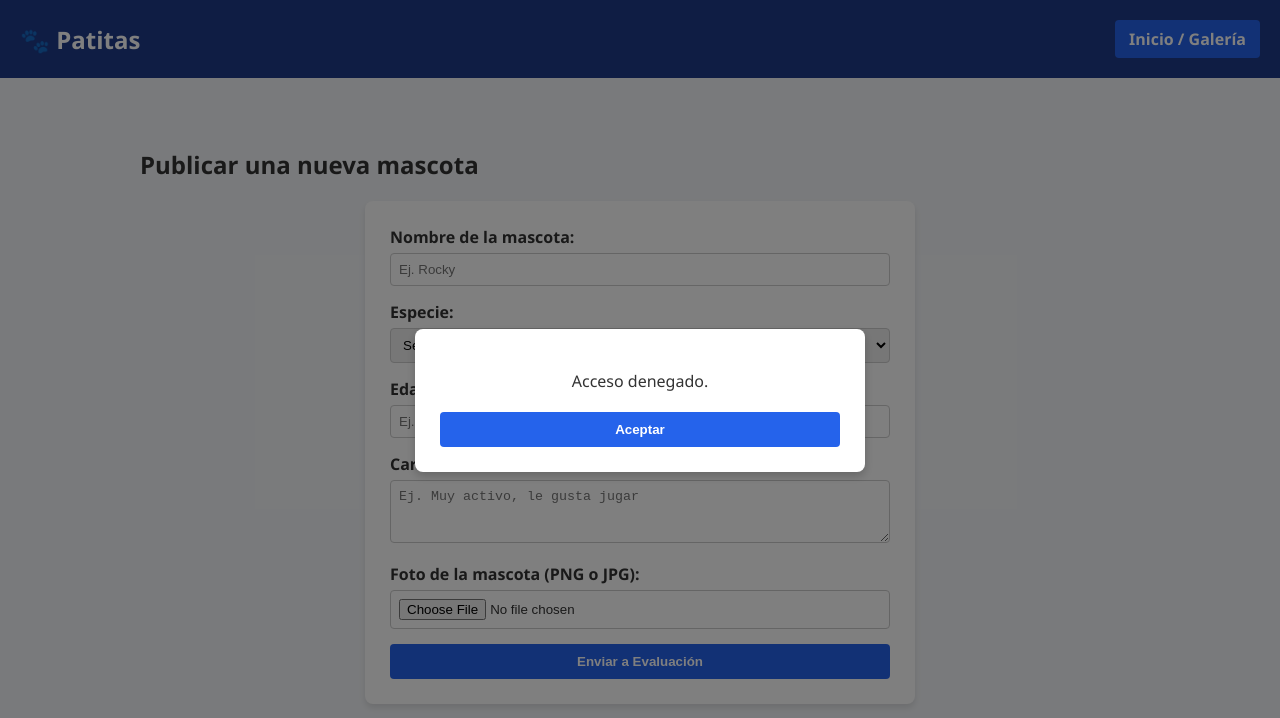
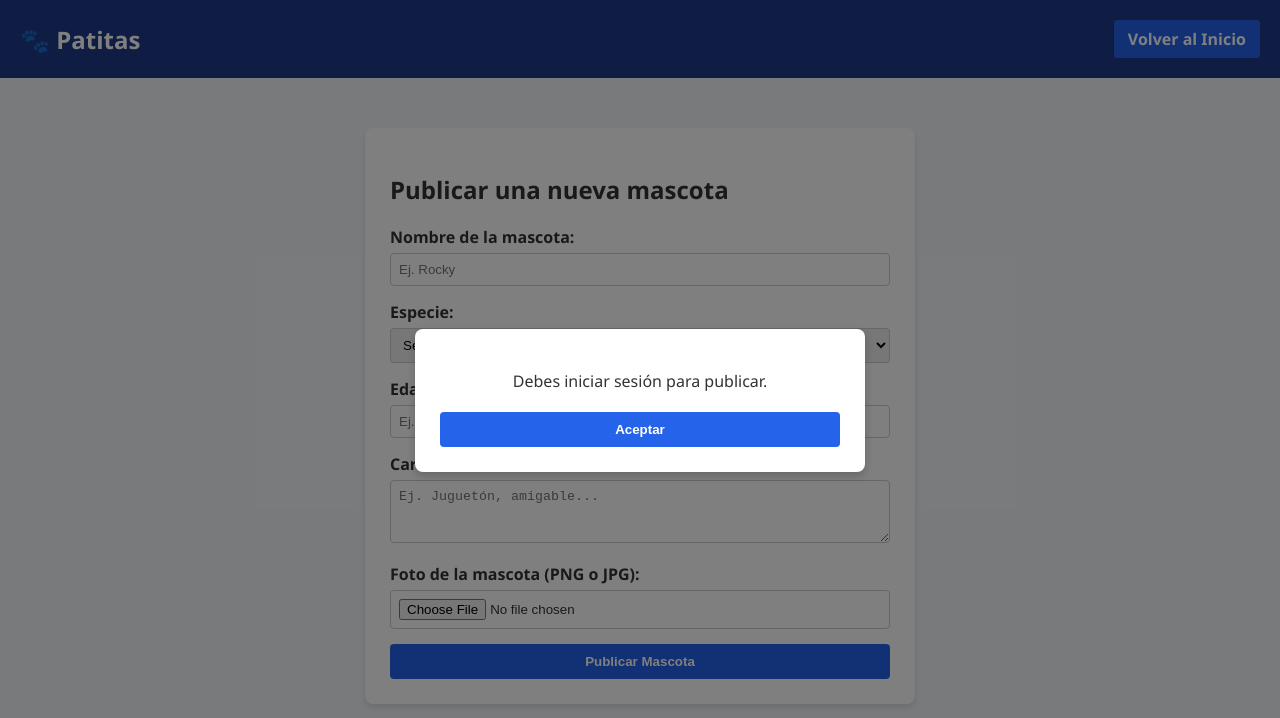
Before and after one commit to joselinpegu12-ai/Patitas, a plain HTML site: page publicar.html in a window 1280 px wide. Drawn offline with Linux system fonts and the light colour scheme.

Commit message:
Update publicar.html

```diff
--- a/publicar.html
+++ b/publicar.html
@@ -9,42 +9,47 @@
     <header>
         <h1>🐾 Patitas</h1>
         <nav>
-            <a href="index.html" class="nav-btn">Inicio / Galería</a>
+            <a href="index.html" class="nav-btn">Volver al Inicio</a>
         </nav>
     </header>
 
     <div class="container">
-        <h2>Publicar una nueva mascota</h2>
-        <form id="formPublicar" onsubmit="guardarMascota(event)">
+        <form onsubmit="registrarMascota(event)">
+            <h2>Publicar una nueva mascota</h2>
+
             <div class="form-group">
                 <label>Nombre de la mascota:</label>
-                <input type="text" id="nombre" placeholder="Ej. Rocky" required>
+                <input type="text" id="nombreMascota" placeholder="Ej. Rocky" required>
             </div>
+
             <div class="form-group">
                 <label>Especie:</label>
-                <select id="especie" required>
-                    <option value="">Selecciona una especie</option>
+                <select id="especieMascota" required>
+                    <option value="">Selecciona...</option>
                     <option value="Perro">Perro</option>
                     <option value="Gato">Gato</option>
                 </select>
             </div>
+
             <div class="form-group">
                 <label>Edad:</label>
-                <input type="text" id="edad" placeholder="Ej. 8 meses o 2 años" required>
+                <input type="text" id="edadMascota" placeholder="Ej. 1 año" required>
             </div>
+
             <div class="form-group">
                 <label>Carácter / Personalidad:</label>
-                <textarea id="caracter" rows="3" placeholder="Ej. Muy activo, le gusta jugar" required></textarea>
+                <textarea id="caracterMascota" rows="3" placeholder="Ej. Juguetón, amigable..." required></textarea>
             </div>
+
             <div class="form-group">
                 <label>Foto de la mascota (PNG o JPG):</label>
-                <input type="file" id="fotoArchivo" accept="image/png, image/jpeg" required>
+                <input type="file" id="fotoMascota" accept="image/*" required>
             </div>
-            <button type="submit">Enviar a Evaluación</button>
+
+            <button type="submit">Publicar Mascota</button>
         </form>
     </div>
 
-    <!-- Modal personalizado -->
     <div id="customModal">
         <div class="modal-content">
             <p id="modalMessage"></p>
@@ -58,53 +63,48 @@
             document.getElementById('customModal').style.display = 'flex';
             window.modalCallback = callback;
         }
-
         function cerrarModal() {
             document.getElementById('customModal').style.display = 'none';
-            if (window.modalCallback) {
-                window.modalCallback();
-                window.modalCallback = null;
-            }
+            if (window.modalCallback) { window.modalCallback(); window.modalCallback = null; }
         }
 
         const usuarioActivo = JSON.parse(localStorage.getItem('patitas_usuario_activo'));
-        if (!usuarioActivo || (usuarioActivo.tipo !== 'Refugio' && usuarioActivo.tipo !== 'Admin')) {
-            mostrarMensaje("Acceso denegado.", () => {
-                window.location.href = 'index.html';
+        if (!usuarioActivo) {
+            mostrarMensaje("Debes iniciar sesión para publicar.", () => {
+                window.location.href = 'login.html';
             });
         }
 
-        function guardarMascota(event) {
+        function registrarMascota(event) {
             event.preventDefault();
 
-            const nombre = document.getElementById('nombre').value;
-            const especie = document.getElementById('especie').value;
-            const edad = document.getElementById('edad').value;
-            const caracter = document.getElementById('caracter').value;
-            const archivoInput = document.getElementById('fotoArchivo');
+            const nombre = document.getElementById('nombreMascota').value.trim();
+            const especie = document.getElementById('especieMascota').value;
+            const edad = document.getElementById('edadMascota').value.trim();
+            const caracter = document.getElementById('caracterMascota').value.trim();
+            const inputFoto = document.getElementById('fotoMascota');
 
-            const archivo = archivoInput.files[0];
+            const archivo = inputFoto.files[0];
             if (archivo) {
-                const reader = new FileReader();
-                reader.onload = function(e) {
-                    const nuevaMascota = {
+                const lector = new FileReader();
+                lector.onload = function(e) {
+                    const base64Image = e.target.result;
+
+                    let mascotas = JSON.parse(localStorage.getItem('patitas_mascotas')) || [];
+                    mascotas.push({
                         nombre,
                         especie,
                         edad,
                         caracter,
-                        foto: e.target.result,
-                        estado: "Pendiente" // Se guarda en evaluación, no va directo a la galería principal
-                    };
+                        foto: base64Image
+                    });
+                    localStorage.setItem('patitas_mascotas', JSON.stringify(mascotas));
 
-                    let pendientes = JSON.parse(localStorage.getItem('patitas_mascotas_pendientes')) || [];
-                    pendientes.push(nuevaMascota);
-                    localStorage.setItem('patitas_mascotas_pendientes', JSON.stringify(pendientes));
-
-                    mostrarMensaje("La mascota ha sido enviada al administrador para su evaluación antes de publicarse.", () => {
+                    mostrarMensaje("Mascota publicada con éxito.", () => {
                         window.location.href = 'index.html';
                     });
                 };
-                reader.readAsDataURL(archivo);
+                lector.readAsDataURL(archivo);
             }
         }
     </script>
```
